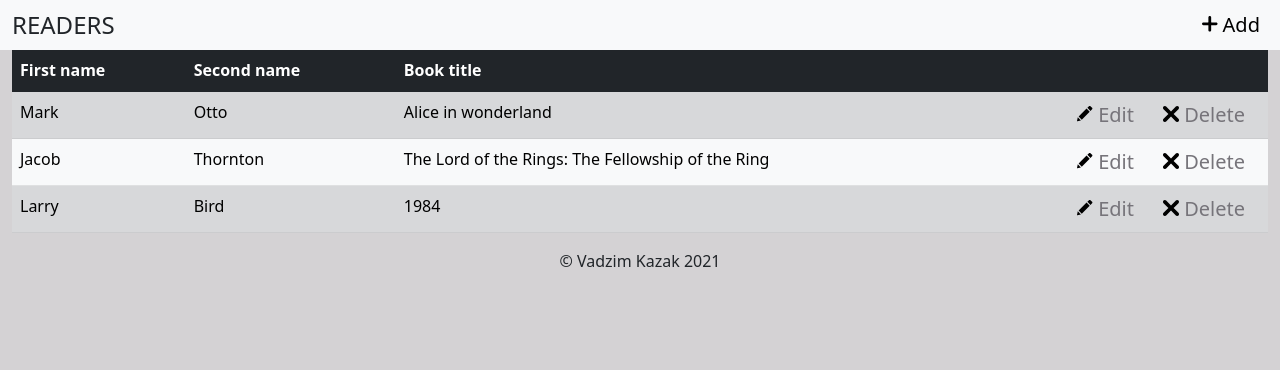
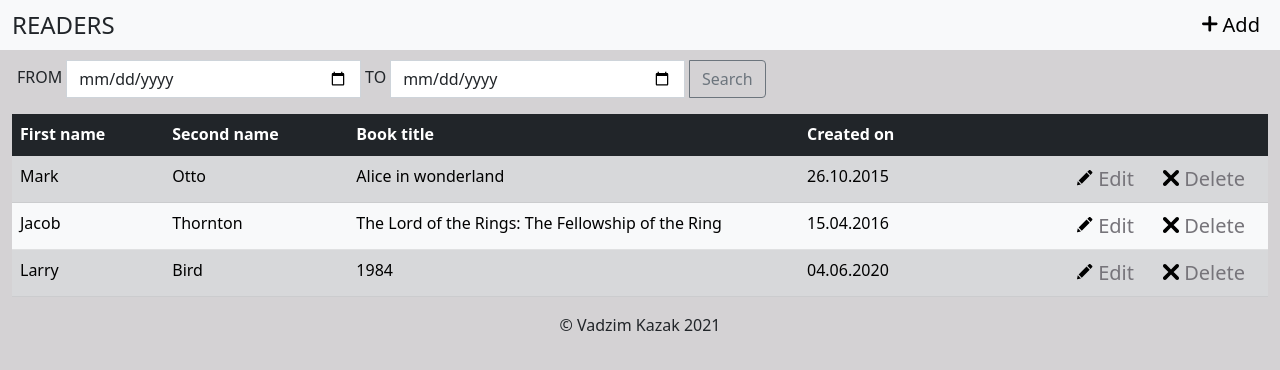
Before and after one commit to Brest-Java-Course-2021-2/Vadim-Kazak, a plain HTML site: page documentation/html_prototype/readers.html in a window 1280 px wide. Shown: the part 80-450 px from the top of the page. Drawn offline with nearby package versions, Linux system fonts and the light colour scheme.

Commit message:
some changes

```diff
--- a/documentation/html_prototype/css/style.css
+++ b/documentation/html_prototype/css/style.css
@@ -38,6 +38,17 @@ body {
 
 .search {
     margin-top: 10px;
+    width: 60%;
+}
+
+.search label {
+    text-transform: uppercase;
+    padding-top: 5px;
+    margin: 0 5px 0;
+}
+
+.search input {
+    margin-right: 5px;
 }
 
 .add-link {
--- a/documentation/html_prototype/readers.html
+++ b/documentation/html_prototype/readers.html
@@ -4,9 +4,8 @@
     <meta charset="UTF-8">
     <meta http-equiv="X-UA-Compatible" content="IE=edge">
     <meta name="viewport" content="width=device-width, initial-scale=1.0">
-    <title>Document</title>
-    <link href="https://cdn.jsdelivr.net/npm/bootstrap@5.1.1/dist/css/bootstrap.min.css" rel="stylesheet"
-          integrity="sha384-F3w7mX95PdgyTmZZMECAngseQB83DfGTowi0iMjiWaeVhAn4FJkqJByhZMI3AhiU" crossorigin="anonymous">
+    <title>Library</title>
+    <link rel="stylesheet" href="css/bootstrap.css">
     <link rel="stylesheet" href="css/style.css">
 </head>
 <body>
@@ -43,12 +42,20 @@
 </section>
 <section>
     <div class="container-xxl">
+        <div class="search input-group mb-3">
+            <label for="date-from">from</label>
+            <input type="date" id="date-from" class="form-control" aria-label="date-from" aria-describedby="button-addon2">
+            <label for="date-to">to</label>
+            <input type="date" id="date-to" class="form-control" aria-label="date-to" aria-describedby="button-addon2">
+            <button class="btn btn-outline-secondary" type="button" id="button-addon2">Search</button>
+        </div>
         <table class="table table-striped">
             <thead class="table-dark">
             <tr>
                 <th>First name</th>
                 <th>Second name</th>
                 <th>Book title</th>
+                <th>Created on</th>
                 <th></th>
             </tr>
             </thead>
@@ -57,6 +64,7 @@
                 <td>Mark</td>
                 <td>Otto</td>
                 <td>Alice in wonderland</td>
+                <td>26.10.2015</td>
                 <td>
                     <a href="edit-reader.html" class="edit-link">Edit</a>
                     <a href="" class="delete-link" data-bs-toggle="modal" data-bs-target="#deleteReader2">Delete</a>
@@ -83,6 +91,7 @@
                 <td>Jacob</td>
                 <td>Thornton</td>
                 <td>The Lord of the Rings: The Fellowship of the Ring</td>
+                <td>15.04.2016</td>
                 <td>
                     <a href="edit-reader.html" class="edit-link">Edit</a>
                     <a href="" class="delete-link" data-bs-toggle="modal" data-bs-target="#deleteReader2">Delete</a>
@@ -109,6 +118,7 @@
                 <td>Larry</td>
                 <td>Bird</td>
                 <td>1984</td>
+                <td>04.06.2020</td>
                 <td>
                     <a href="edit-reader.html" class="edit-link">Edit</a>
                     <a href="" class="delete-link" data-bs-toggle="modal" data-bs-target="#deleteReader2">Delete</a>
@@ -140,8 +150,6 @@
         <p>&#169; Vadzim Kazak 2021</p>
     </div>
 </footer>
-<script src="https://cdn.jsdelivr.net/npm/bootstrap@5.1.1/dist/js/bootstrap.bundle.min.js"
-        integrity="sha384-/bQdsTh/da6pkI1MST/rWKFNjaCP5gBSY4sEBT38Q/9RBh9AH40zEOg7Hlq2THRZ"
-        crossorigin="anonymous"></script>
+<script src="js/bootstrap.bundle.min.js"></script>
 </body>
 </html>
```
Also changed, not shown: documentation/html_prototype/reader.html (+3 -6 lines).
